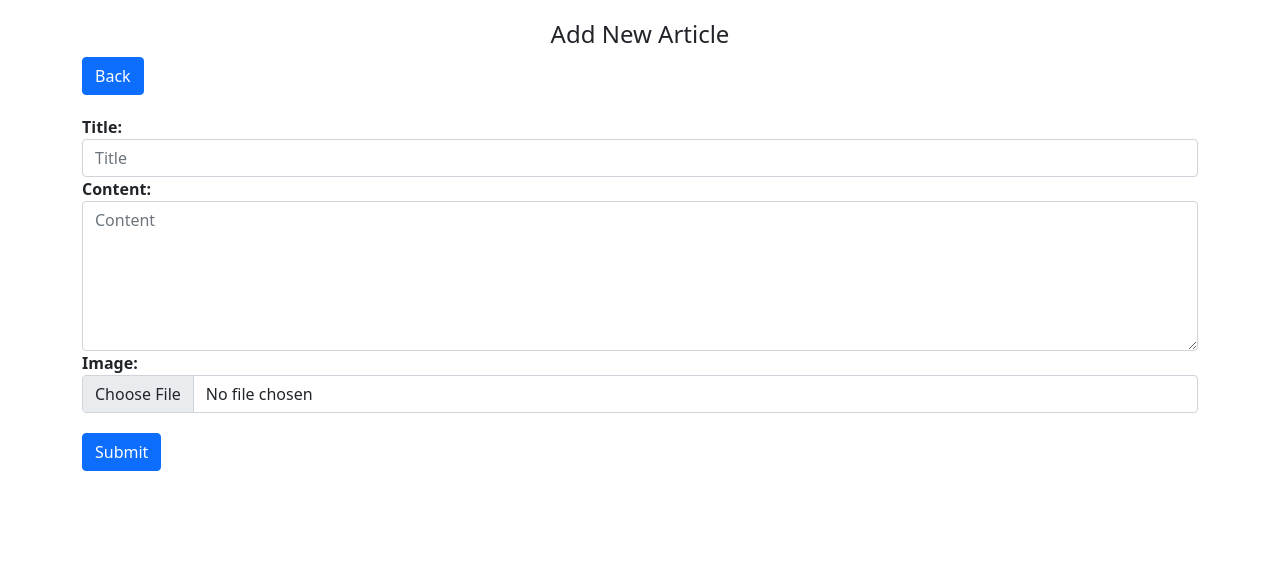
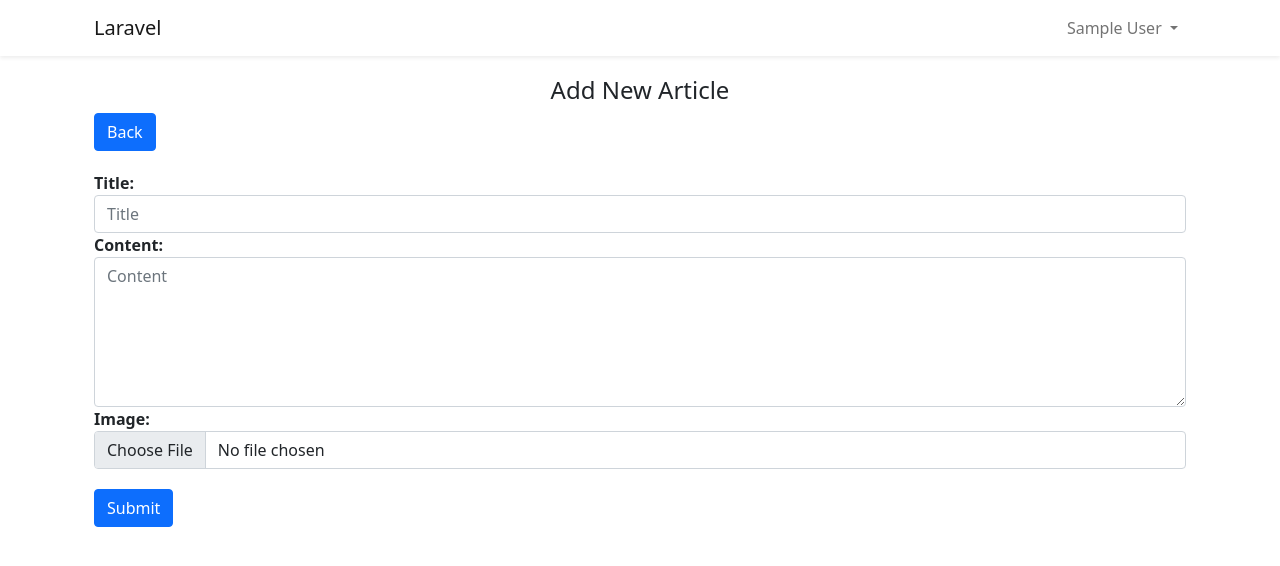
Before and after one commit to khuzaemah/investree-blade, a Laravel app: page /articles/create in a window 1280 px wide. Shown: the top 566 px of the page. Run offline with Laravel 9, Linux system fonts and the light colour scheme; the visitor is signed in with stand-in values (Sample User, id 1); style sheets or scripts are compiled from the project's sources.

Commit message:
add navbar and edit etch

```diff
--- a/app/Http/Controllers/HomeController.php
+++ b/app/Http/Controllers/HomeController.php
@@ -23,6 +23,6 @@
      */
     public function index()
     {
-        return view('home');
+        return view('articles.index');
     }
 }
--- a/resources/views/articles/index.blade.php
+++ b/resources/views/articles/index.blade.php
@@ -8,7 +8,7 @@
             </div>
             <div class="pull-right">
                 <a class="btn btn-success" href="{{ route('articles.create') }}">
-                    Add New Product
+                    Add Article
                 </a>
             </div>
         </div>
--- a/resources/views/articles/layout.blade.php
+++ b/resources/views/articles/layout.blade.php
@@ -2,11 +2,77 @@
 <html>
 
 <head>
-    <title>Laravel 9 CRUD Application with Image Upload</title>
+    <!-- CSRF Token -->
+    <meta name="csrf-token" content="{{ csrf_token() }}">
+
+    <title>{{ config('app.name', 'Laravel') }}</title>
+
+    <!-- Fonts -->
+    <link rel="dns-prefetch" href="//fonts.gstatic.com">
+    <link href="https://fonts.bunny.net/css?family=Nunito" rel="stylesheet">
+
+    <!-- Scripts -->
+    @vite(['resources/sass/app.scss', 'resources/js/app.js'])
+
     <link href="https://cdn.jsdelivr.net/npm/bootstrap@5.0.2/dist/css/bootstrap.min.css" rel="stylesheet">
 </head>
 
 <body>
+
+    {{-- Nav Laravel --}}
+    <nav class="navbar navbar-expand-md navbar-light bg-white shadow-sm">
+        <div class="container">
+            <a class="navbar-brand" href="{{ url('/') }}">
+                {{ config('app.name', 'Laravel') }}
+            </a>
+            <button class="navbar-toggler" type="button" data-bs-toggle="collapse" data-bs-target="#navbarSupportedContent" aria-controls="navbarSupportedContent" aria-expanded="false" aria-label="{{ __('Toggle navigation') }}">
+                <span class="navbar-toggler-icon"></span>
+            </button>
+
+            <div class="collapse navbar-collapse" id="navbarSupportedContent">
+                <!-- Left Side Of Navbar -->
+                <ul class="navbar-nav me-auto">
+
+                </ul>
+
+                <!-- Right Side Of Navbar -->
+                <ul class="navbar-nav ms-auto">
+                    <!-- Authentication Links -->
+                    @guest
+                        @if (Route::has('login'))
+                            <li class="nav-item">
+                                <a class="nav-link" href="{{ route('login') }}">{{ __('Login') }}</a>
+                            </li>
+                        @endif
+
+                        @if (Route::has('register'))
+                            <li class="nav-item">
+                                <a class="nav-link" href="{{ route('register') }}">{{ __('Register') }}</a>
+                            </li>
+                        @endif
+                    @else
+                        <li class="nav-item dropdown">
+                            <a id="navbarDropdown" class="nav-link dropdown-toggle" href="#" role="button" data-bs-toggle="dropdown" aria-haspopup="true" aria-expanded="false" v-pre>
+                                {{ Auth::user()->name }}
+                            </a>
+
+                            <div class="dropdown-menu dropdown-menu-end" aria-labelledby="navbarDropdown">
+                                <a class="dropdown-item" href="{{ route('logout') }}"
+                                   onclick="event.preventDefault();
+                                                 document.getElementById('logout-form').submit();">
+                                    {{ __('Logout') }}
+                                </a>
+
+                                <form id="logout-form" action="{{ route('logout') }}" method="POST" class="d-none">
+                                    @csrf
+                                </form>
+                            </div>
+                        </li>
+                    @endguest
+                </ul>
+            </div>
+        </div>
+    </nav>
 
     <div class="container">
         @yield('content')
--- a/routes/web.php
+++ b/routes/web.php
@@ -21,4 +21,4 @@
 Auth::routes();
 
 Route::get('/home', [App\Http\Controllers\HomeController::class, 'index'])->name('home');
-Route::resource('articles', ArticleController::class);
+Route::resource('articles', ArticleController::class)->middleware('auth');
```
